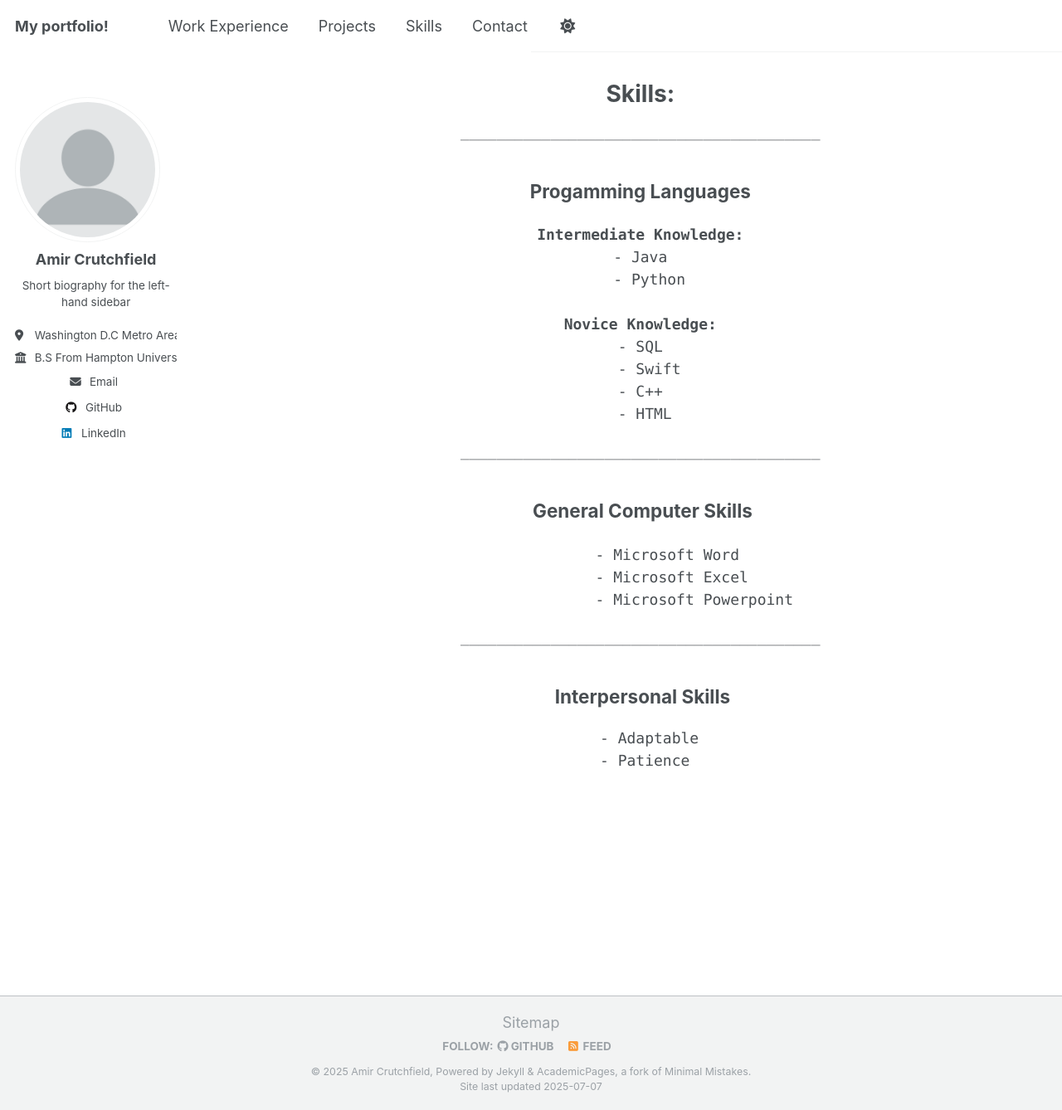
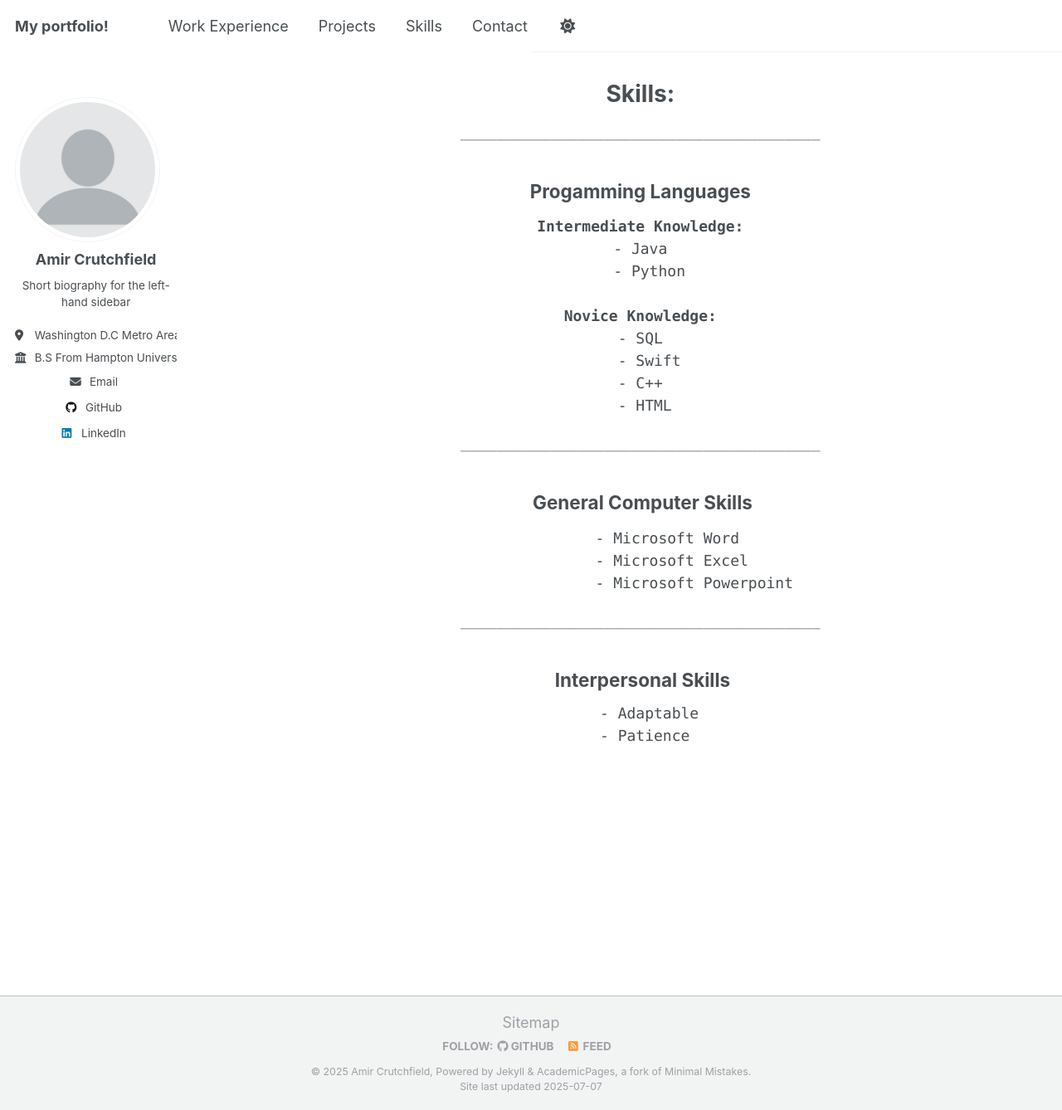
Before and after one commit to amirc42/amircportfolio, a Jekyll site: the page built from _pages/skills.html, in a window 1280 px wide and 1338 px high. Shown: the whole window at 83% size. Built offline with Jekyll 4.4.1, drawn with Linux system fonts in a browser that asks for light colours; a script that is not in the unit is left out.

Commit message:
Update skills.html

```diff
--- a/_pages/skills.html
+++ b/_pages/skills.html
@@ -12,7 +12,7 @@ div {text-align: center;}
 </style>
 <pre> ________________________________________
 <h2>Progamming Languages </h2>
-<div style ="margin:-40px 39.1px 0;">
+<div style ="margin:-50px 39.1px 0;">
 <b>Intermediate Knowledge:</b>
 - Java
   - Python
@@ -24,13 +24,13 @@ div {text-align: center;}
    - HTML  </pre>
 <pre> ________________________________________
 <h2> General Computer Skills </h2>
-<div style ="margin:-40px 39.1px 0;">
+<div style ="margin:-50px 39.1px 0;">
       - Microsoft Word
         - Microsoft Excel
              - Microsoft Powerpoint </pre>
 <pre> ________________________________________
 <h2> Interpersonal Skills </h2>
-<div style ="margin:-42px 40px 0;">
+<div style ="margin:-52px 40px 0;">
   - Adaptable
    - Patience  </pre>
 
```
